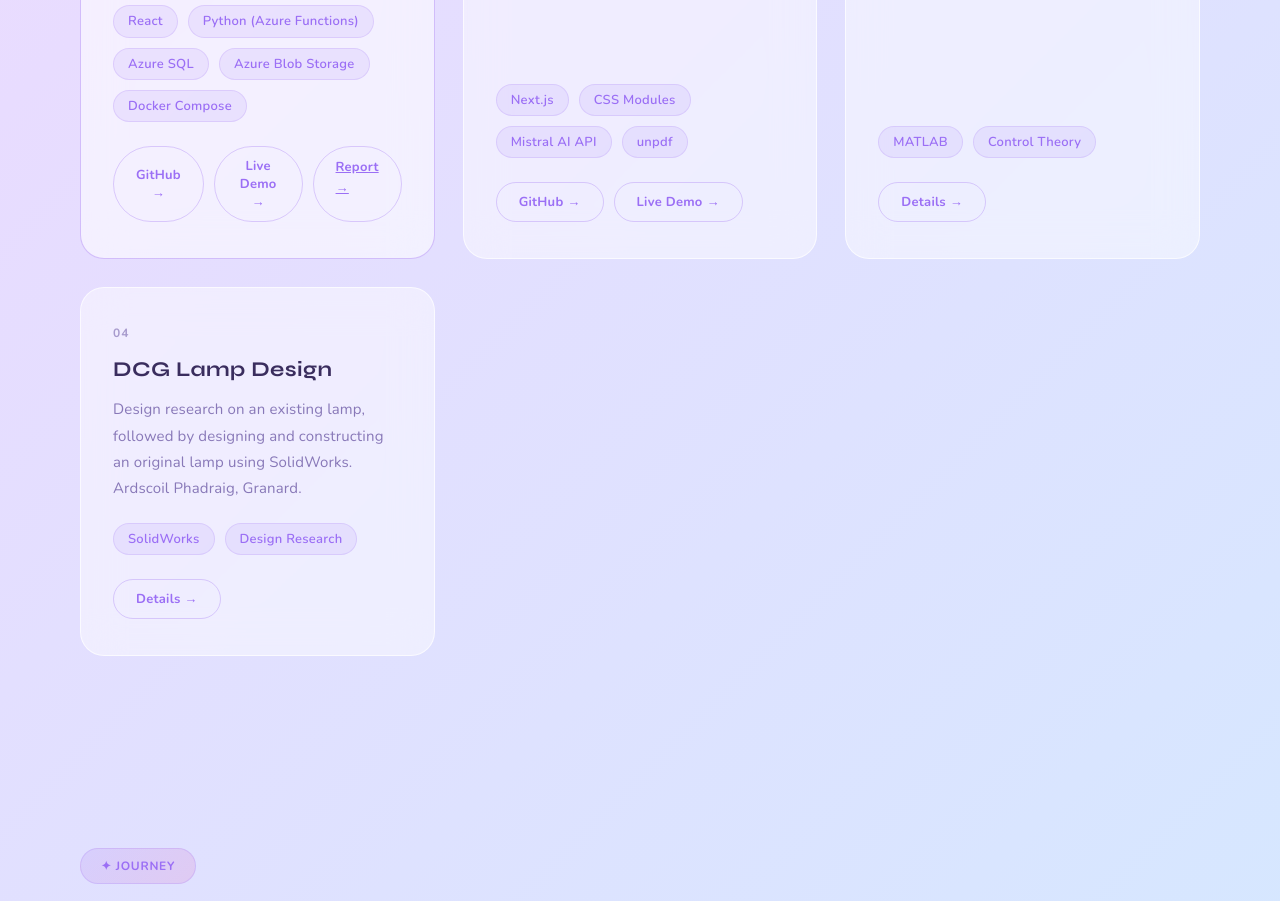
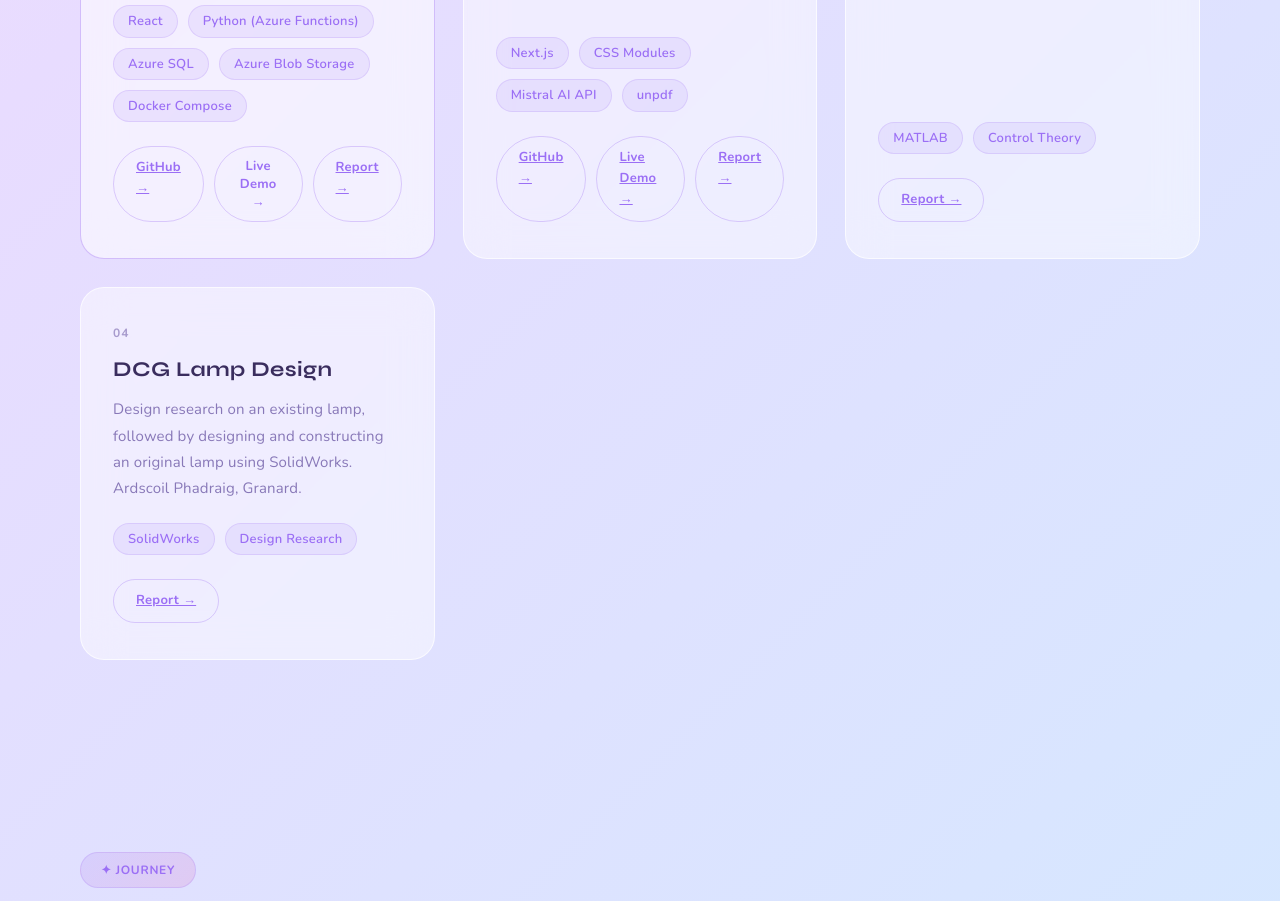
Before and after one commit to yeastgd/mywebpage, a plain HTML site: page index.html in a window 1280 px wide. Shown: the part 2600-3501 px from the top of the page. Drawn offline with nearby package versions, Linux system fonts and the light colour scheme.

Commit message:
Add real GitHub/live-demo links for projects, prepare report link slots

```diff
--- a/index.html
+++ b/index.html
@@ -132,7 +132,7 @@
         <span class="p-tag">Docker Compose</span>
       </div>
       <div class="p-links">
-        <button type="button" class="p-btn">GitHub →</button>
+        <a href="https://github.com/AI-powered-expense-sharing-app" target="_blank" rel="noopener noreferrer" class="p-btn">GitHub →</a>
         <button type="button" class="p-btn">Live Demo →</button>
         <a href="docs/microsoft_team_4_report.pdf" target="_blank" rel="noopener noreferrer" class="p-btn">Report →</a>
       </div>
@@ -148,8 +148,9 @@
         <span class="p-tag">unpdf</span>
       </div>
       <div class="p-links">
-        <button type="button" class="p-btn">GitHub →</button>
-        <button type="button" class="p-btn">Live Demo →</button>
+        <a href="https://github.com/yeastgd/smart-cv-reviewer" target="_blank" rel="noopener noreferrer" class="p-btn">GitHub →</a>
+        <a href="https://smart-cv-reviewer.vercel.app" target="_blank" rel="noopener noreferrer" class="p-btn">Live Demo →</a>
+        <a href="docs/smart_cv_reviewer_report.pdf" target="_blank" rel="noopener noreferrer" class="p-btn">Report →</a>
       </div>
     </div>
     <div class="pcard">
@@ -161,7 +162,7 @@
         <span class="p-tag">Control Theory</span>
       </div>
       <div class="p-links">
-        <button type="button" class="p-btn">Details →</button>
+        <a href="docs/mass_spring_damper_report.pdf" target="_blank" rel="noopener noreferrer" class="p-btn">Report →</a>
       </div>
     </div>
     <div class="pcard">
@@ -173,7 +174,7 @@
         <span class="p-tag">Design Research</span>
       </div>
       <div class="p-links">
-        <button type="button" class="p-btn">Details →</button>
+        <a href="docs/dcg_lamp_report.pdf" target="_blank" rel="noopener noreferrer" class="p-btn">Report →</a>
       </div>
     </div>
   </div>
```
